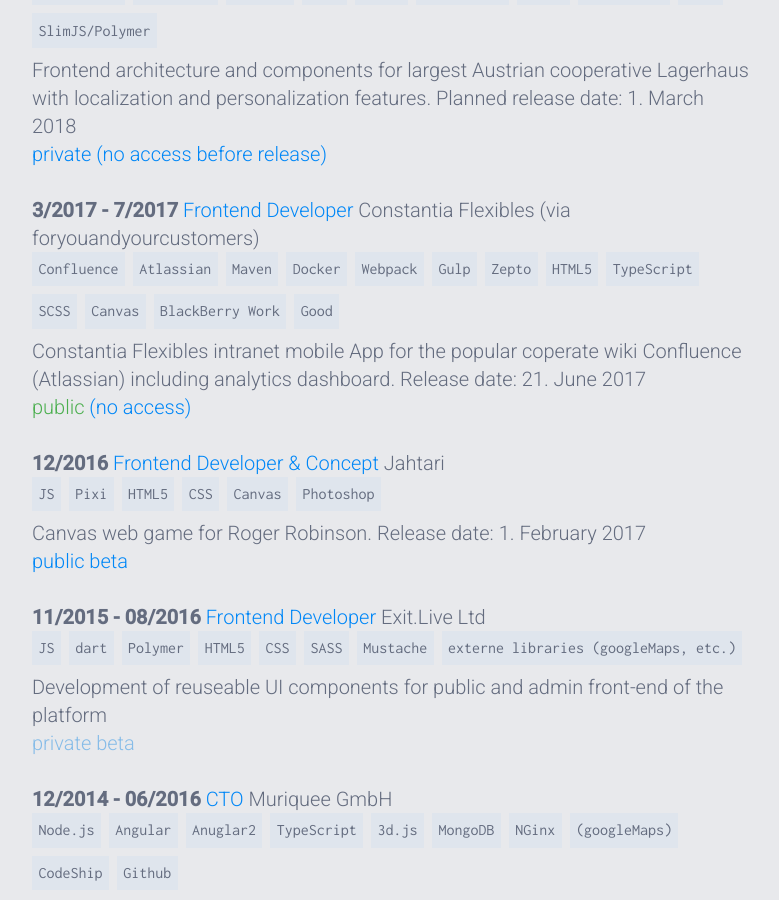
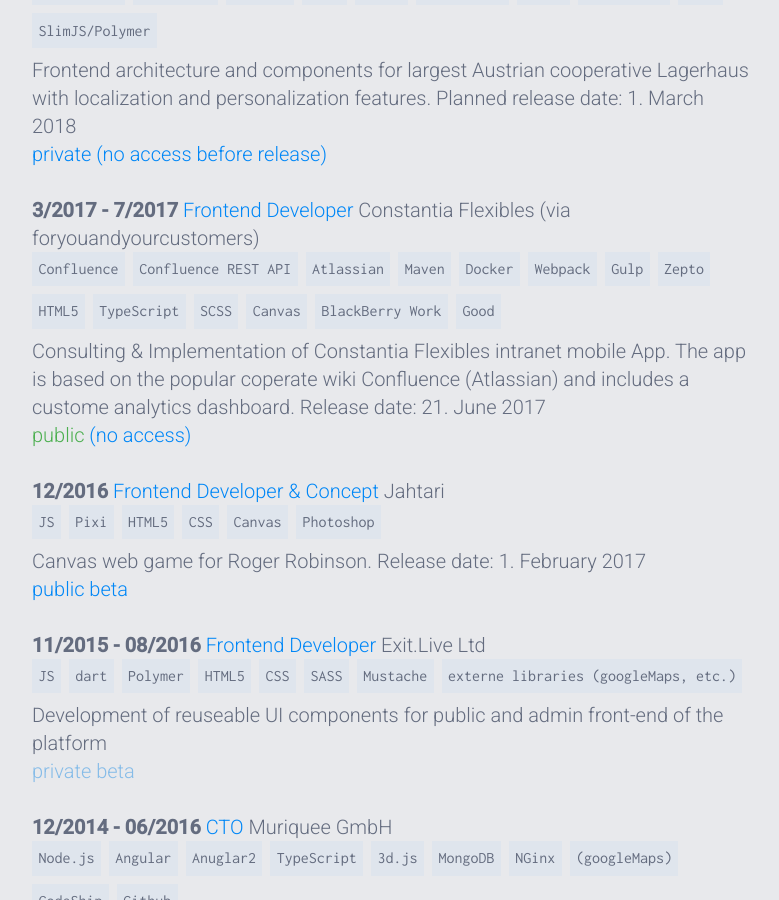
Before and after one commit to mandymozart/mandymozart, a Jekyll site: the page built from cv/index.html, in a window 1280 px wide and 900 px high, scrolled down 666 px. Shown: the whole window, without its empty margins (248-1027 px from the left). Built offline with Jekyll 4.4.1, drawn with Linux system fonts in a browser that asks for light colours.

Commit message:
Update index.html

```diff
--- a/cv/index.html
+++ b/cv/index.html
@@ -56,6 +56,7 @@ title: CV of Tilman Porschuetz
 						<br />
 						<span class="techstack">
 							<span>Confluence</span>
+							<span>Confluence REST API</span>
 							<span>Atlassian</span>
 							<span>Maven</span>
 							<span>Docker</span>
@@ -69,7 +70,7 @@ title: CV of Tilman Porschuetz
 							<span>BlackBerry Work</span>
 							<span>Good</span>
 						</span>
-						<span class="description">Constantia Flexibles intranet mobile App for the popular coperate wiki Confluence (Atlassian) including analytics dashboard. Release date: 21. June 2017</span>
+						<span class="description">Consulting & Implementation of Constantia Flexibles intranet mobile App. The app is based on the popular coperate wiki Confluence (Atlassian) and includes a custome analytics dashboard. Release date: 21. June 2017</span>
 						<span class="status public"><a href="http://intranet.cflex.com/">public</a> (no access)</span>
 						</p>
 
```
